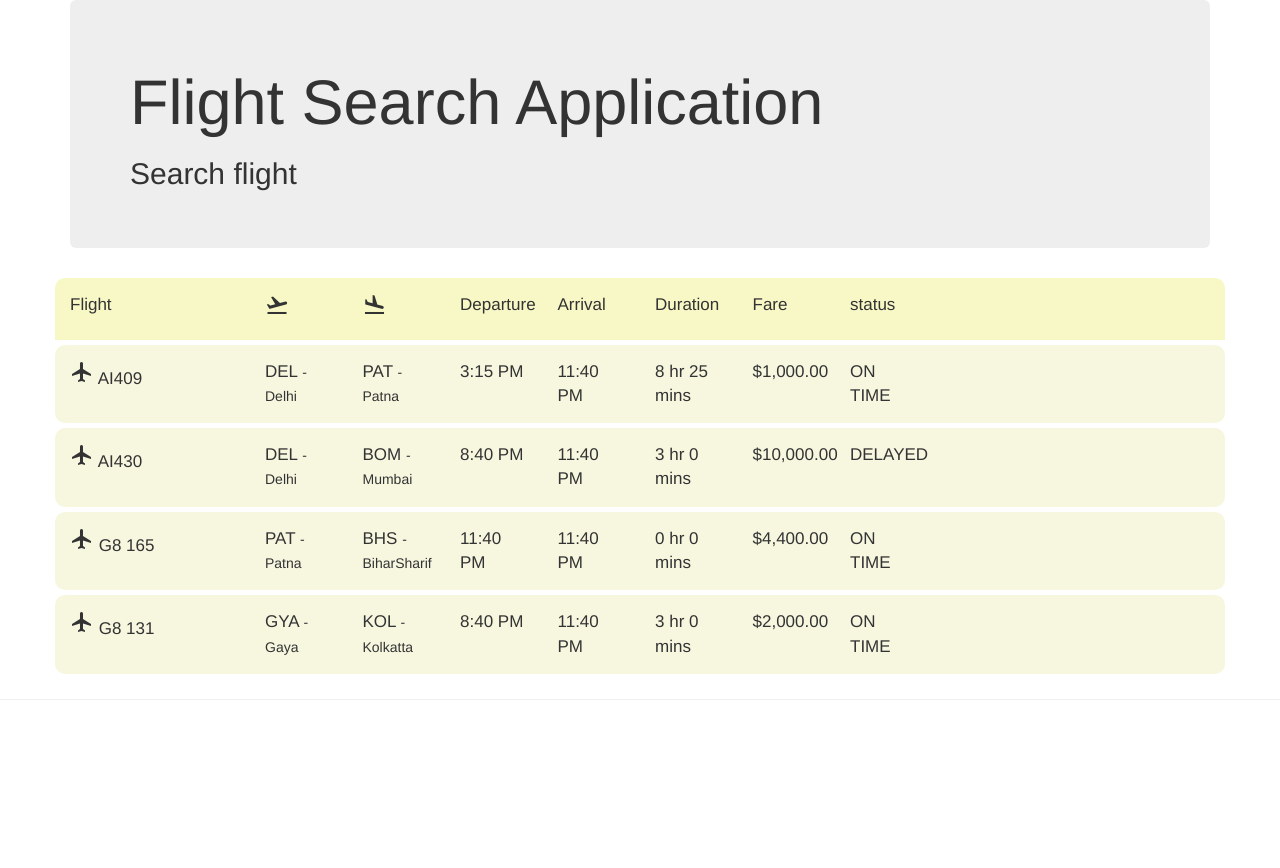
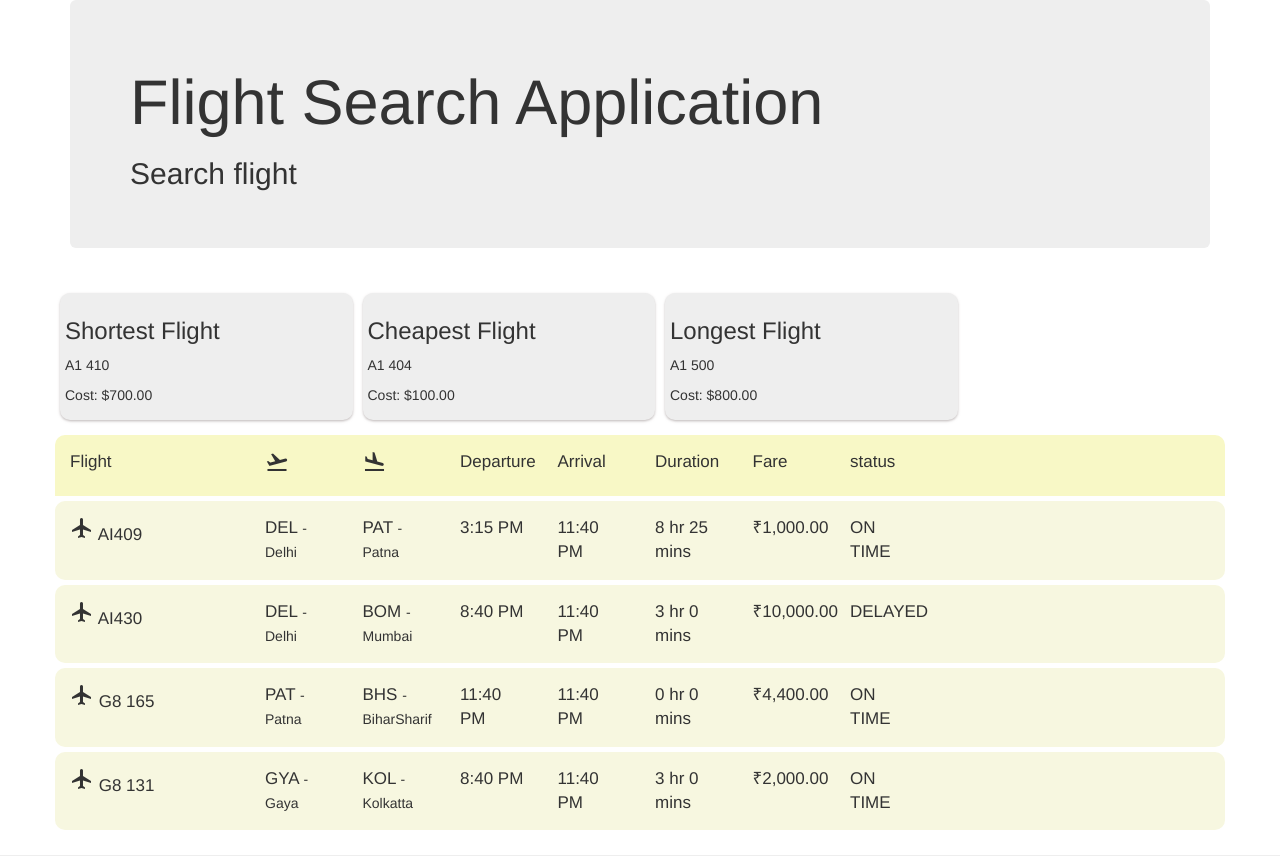
Before and after one commit to smshahidraza/day1, an Angular app: page / in a window 1280 px wide. Shown: the top 868 px of the page. Before the commit the page ends 800 px from the top, so only its background shows below. Built offline with nearby package versions, Linux system fonts and the light colour scheme.

Commit message:
Added child component

```diff
--- a/src/app/app.module.ts
+++ b/src/app/app.module.ts
@@ -10,12 +10,14 @@ import {MatToolbarModule} from '@angular/material/toolbar';
 import {MatButtonModule} from '@angular/material/button';
 import { MatIconModule } from '@angular/material/icon';
 import { HttpClientModule } from '@angular/common/http';
+import {FlightWidgetComponent} from './flight-widget/flight-widget.component';
 
 @NgModule({
   declarations: [
     AppComponent,
     FlightInfoComponent,
     BookFlightComponent,
+    FlightWidgetComponent,
 
   ],
   imports: [
--- a/src/app/flight-info/flight-info.component.css
+++ b/src/app/flight-info/flight-info.component.css
@@ -31,6 +31,13 @@
     text-align: right;
 }
 
+.flight-widget {
+    background: #eeeeee;
+    padding: 5px;
+    margin: 5px;
+    border-radius: 10px;
+    box-shadow: 0 0.125rem 0.25rem 0 rgb(153 143 143 / 58%);
+}
 
 
 .flight-error {
--- a/src/app/flight-info/flight-info.component.html
+++ b/src/app/flight-info/flight-info.component.html
@@ -8,8 +8,22 @@
 
 </div>
 
+<div class="container">
 
-<div class="container">
+  <div class="row " style="padding-top: 10px; padding-bottom: 10px">
+    <div class="col-md-3 flight-widget">
+      <app-flight-widget [title] = "'Shortest Flight'" [flightName] = "'A1 410'" [cost] = "'700'">  </app-flight-widget>
+      </div>
+    <div class="col-md-3 flight-widget">
+      <app-flight-widget [title] = "'Cheapest Flight'" [flightName] = "'A1 404'" [cost] = "'100'">  </app-flight-widget>
+    </div>
+    <div class="col-md-3 flight-widget">
+      <app-flight-widget [title]= "'Longest Flight'" [flightName] = "'A1 500'" [cost] = "'800'">  </app-flight-widget>
+    </div>
+  </div>
+
+
+
   <section>
     <div *ngIf="flightInfo == null" class="row flight-info flight-error">
         Flight Information not available
@@ -83,7 +97,7 @@
           {{getDuration(flight.departureTime, flight.arrivalTime)}}
         </div>
         <div  class="col-md-1">
-          {{flight.cost | currency: 'USD' }}
+          {{flight.cost | currency: 'INR' }}
         </div>
         <div class="col-md-1" >
           <div *ngIf= "flight.status"> {{flight.status | uppercase}}</div>
--- a/src/app/flight-info/flight-info.component.ts
+++ b/src/app/flight-info/flight-info.component.ts
@@ -1,5 +1,6 @@
 import { Component, OnInit } from '@angular/core';
 import { FlightInfoModel } from './flight-info.model';
+// import { FlightWidgetComponent } from '../flight-widget';
 
 @Component({
   selector: 'app-flight-info',
--- /dev/null
+++ b/src/app/flight-widget/flight-widget.component.html
@@ -0,0 +1,3 @@
+        <h3> {{title}}</h3>
+        <p>{{flightName}} </p>
+        <p> Cost: {{cost | currency: 'USD'}}</p>
--- /dev/null
+++ b/src/app/flight-widget/flight-widget.component.ts
@@ -0,0 +1,24 @@
+import { Component, Input, OnInit } from '@angular/core';
+
+@Component({
+  selector: 'app-flight-widget',
+  templateUrl: './flight-widget.component.html',
+  styleUrls: ['./flight-widget.component.css']
+})
+export class FlightWidgetComponent implements OnInit {
+
+  @Input()
+  title = '';
+
+  @Input()
+  flightName = '';
+
+  @Input()
+  cost = '';
+
+  constructor() { }
+
+  ngOnInit(): void {
+  }
+
+}
```
Also changed, not shown: src/app/flight-widget/flight-widget.component.css (added), 1 other file (tests, documents, lock files or other folders).
